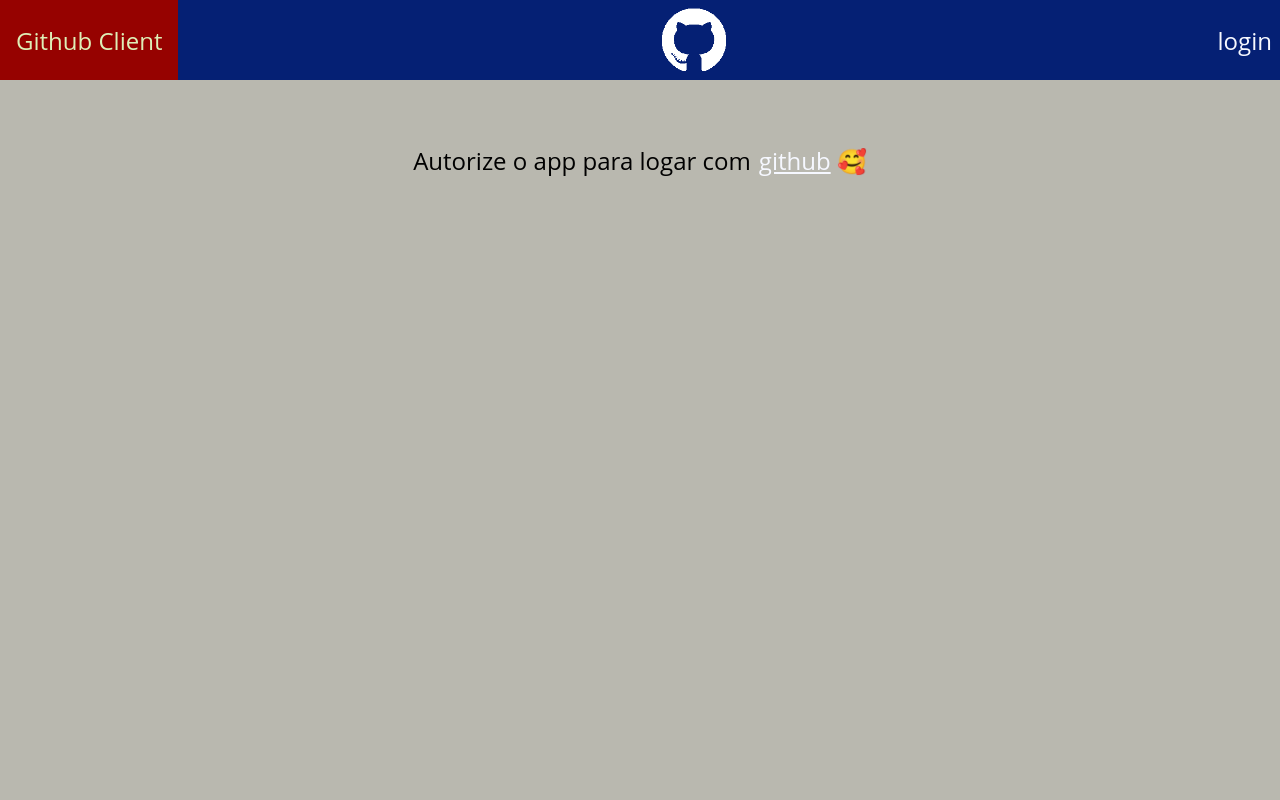
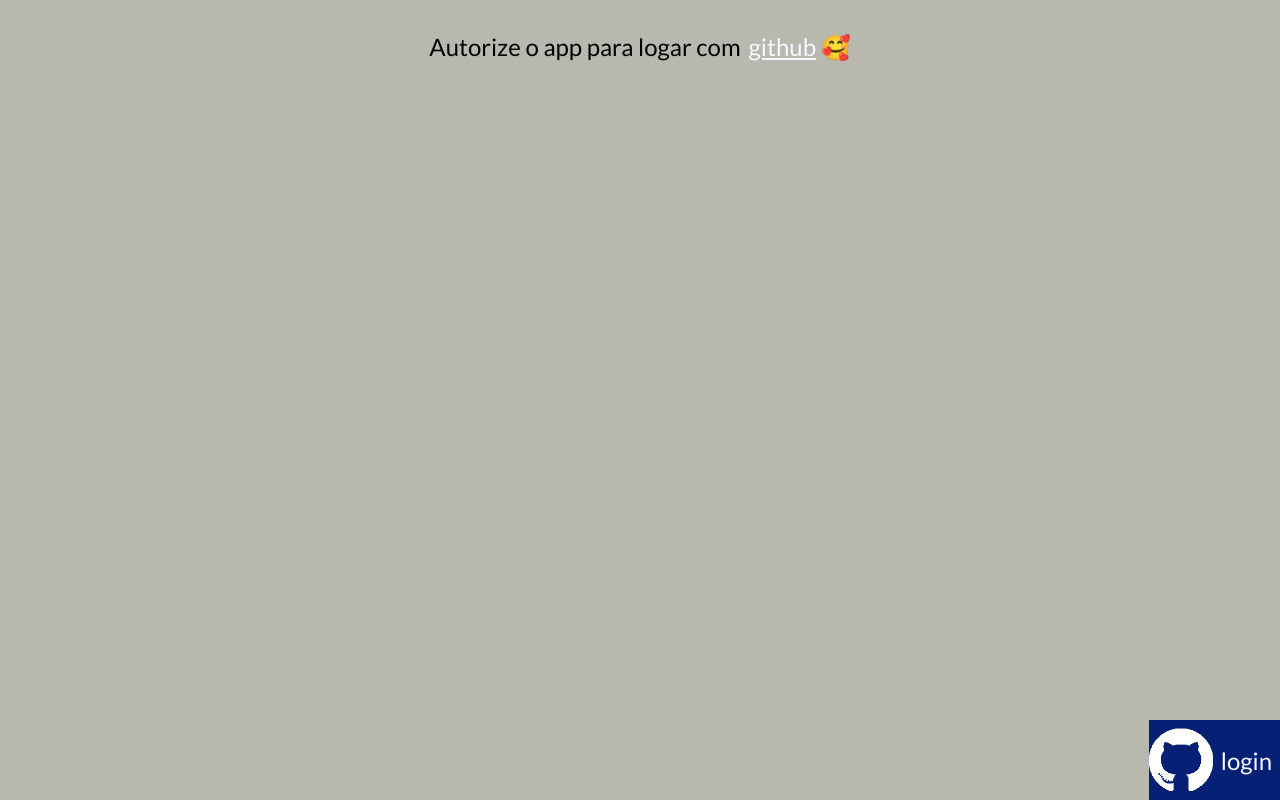
Before and after one commit to medeirosjoaquim/github-client, a React (Create React App) app: page /about in a window 1280 px wide. Built offline with nearby package versions, Linux system fonts and the light colour scheme.

Commit message:
cria card

```diff
--- a/public/index.html
+++ b/public/index.html
@@ -10,34 +10,12 @@
       content="Web site created using create-react-app"
     />
     <link rel="apple-touch-icon" href="%PUBLIC_URL%/logo192.png" />
-    <!--
-      manifest.json provides metadata used when your web app is installed on a
-      user's mobile device or desktop. See https://developers.google.com/web/fundamentals/web-app-manifest/
-    -->
     <link rel="manifest" href="%PUBLIC_URL%/manifest.json" />
-    <!--
-      Notice the use of %PUBLIC_URL% in the tags above.
-      It will be replaced with the URL of the `public` folder during the build.
-      Only files inside the `public` folder can be referenced from the HTML.
-
-      Unlike "/favicon.ico" or "favicon.ico", "%PUBLIC_URL%/favicon.ico" will
-      work correctly both with client-side routing and a non-root public URL.
-      Learn how to configure a non-root public URL by running `npm run build`.
-    -->
+    <link href="https://fonts.googleapis.com/css2?family=Lato&display=swap" rel="stylesheet">
     <title>Github Client</title>
   </head>
   <body>
     <noscript>You need to enable JavaScript to run this app.</noscript>
     <div id="root"></div>
-    <!--
-      This HTML file is a template.
-      If you open it directly in the browser, you will see an empty page.
-
-      You can add webfonts, meta tags, or analytics to this file.
-      The build step will place the bundled scripts into the <body> tag.
-
-      To begin the development, run `npm start` or `yarn start`.
-      To create a production bundle, use `npm run build` or `yarn build`.
-    -->
   </body>
 </html>
--- a/src/app.scss
+++ b/src/app.scss
@@ -9,12 +9,12 @@ html,
 #root {
   width: 100vw;
   height: 100vh;
-  overflow: hidden;
+  overflow-x: hidden;
   background-color: $pale;
 }
 
 body {
-  font-family: "Open Sans", sans-serif;
+  font-family: 'Lato', sans-serif;
   font-size: 1.5rem;
 }
 
@@ -51,8 +51,7 @@ a:hover {
 }
 
 .wrapper {
-  padding: 4rem;
-  height: 100vh;
+  padding: 2rem 4rem;
   opacity: 1;
   transition: 0.3s background-color, 0.3s opacity;
 }
@@ -110,3 +109,28 @@ a:hover {
 		transform: scale(1.75);
   }
 }
+// custom scrollbar
+/* width */
+::-webkit-scrollbar {
+  width: 10px;
+}
+
+/* Track */
+::-webkit-scrollbar-track {
+  box-shadow: inset 0 0 10px black;
+}
+
+/* Handle */
+::-webkit-scrollbar-thumb {
+  background: $darkOrange;
+  border-radius: 1rem;
+}
+
+/* Handle on hover */
+::-webkit-scrollbar-thumb:hover {
+  background: $peach;
+}
+
+.bold {
+  font-weight: bold;
+}
--- a/src/colors.scss
+++ b/src/colors.scss
@@ -7,3 +7,5 @@ $deepRed: #960200;
 $redAlert: #ff4242;
 $pale: #b9b8af;
 $ghostWhite: #f6f8ff;
+$darkOrange: #f58a07;
+$peach: #f9ab55;
--- a/src/components/dash/dashboard.tsx
+++ b/src/components/dash/dashboard.tsx
@@ -8,7 +8,7 @@ const STARRED_REPOSITORIES = gql`
     viewer {
       login
       name
-      starredRepositories(first: 15, after: $cursor) {
+      starredRepositories(first: 18, after: $cursor) {
         edges {
           cursor
           node {
--- a/src/components/repo-card/repo-card.styles.scss
+++ b/src/components/repo-card/repo-card.styles.scss
@@ -0,0 +1,30 @@
+.card {
+
+    background-color: #ddd;
+    padding: 1rem;
+    height: 12rem;
+    width: 32rem;
+    margin: .5rem;
+  }
+
+  .card-head {
+    font-size: 16px;
+    height: 25%;
+  }
+
+  .card-body {
+    position: relative;
+    width: 90%;
+    height: 75%;
+  }
+
+  .language {
+    position: absolute;
+    bottom: 0;
+    right: 0;
+  }
+  .stars {
+    position: absolute;
+    bottom: 0;
+    left: 0;
+  }
--- a/src/components/repo-card/repo-card.tsx
+++ b/src/components/repo-card/repo-card.tsx
@@ -9,16 +9,48 @@ const RepoCard = ({
   stargazers,
   url,
 }: StarredRepository) => {
-  return <div>
-      <ul>
-<li>id: {id}</li>
-<li>description: {description}</li>
-<li>name: {name}</li>
-<li>languague: {primaryLanguage.name}</li>
-<li>{url}</li>
-<li>total stars: {stargazers.totalCount}</li>
-      </ul>
-  </div>
+  return (
+    <div className="card">
+      <div className="card-head">
+        <span className="bold">
+          {name} {":"}{" "}
+        </span>
+        <span>{description}</span>
+      </div>
+      <div className="card-body">
+        <div className="language" style={{ textAlign: "end" }}>
+          <div
+            className="circle"
+            style={{
+              backgroundColor: primaryLanguage.color,
+              height: ".5rem",
+              width: ".5rem",
+              borderRadius: "25px",
+              display: "inline-block",
+              border: "1px solid #000",
+              marginRight: ".5rem",
+            }}
+          ></div>
+          <span className="bold" style={{ verticalAlign: "middle" }}>
+            {primaryLanguage.name}
+          </span>
+        </div>
+        <span className="bold stars" style={{ verticalAlign: "middle" }}>
+          stars: {stargazers.totalCount}
+        </span>
+      </div>
+    </div>
+  )
+  //   return <div>
+  //       <ul>
+  // <li>id: {id}</li>
+  // <li>description: {description}</li>
+  // <li>name: {name}</li>
+  // <li>languague: {primaryLanguage.name}</li>
+  // <li>{url}</li>
+  // <li>total stars: {stargazers.totalCount}</li>
+  //       </ul>
+  //   </div>
 }
 
 export default RepoCard
--- a/src/components/stars-list/stars-list.styles.scss
+++ b/src/components/stars-list/stars-list.styles.scss
@@ -1,9 +1,11 @@
 @import "../../colors.scss";
 .stars-list--container {
-    width: 60%;
-    height: 60%;
+    width: 90%;
+    height: 90%;
     margin: 0 auto;
-    text-align: center;
+    display: flex;
+    flex-wrap: wrap;
+    justify-content: center;
     &--disclaimer {
         margin-right: .5rem;
     }
--- a/src/components/stars-list/stars-list.tsx
+++ b/src/components/stars-list/stars-list.tsx
@@ -7,13 +7,10 @@ const StarsList = ({ name, starredRepositories }: Viewer) => {
   console.log(starredRepositories)
   return (
     <div className="stars-list--container">
-      <div>olá {name}!</div>
-      <div>
-        essas são suas estrelas:{" "}
-        <div style={{ display: "flex", flexWrap: 'wrap' }}>
           {starredRepositories.edges.map((repo) => (
             // todo, montar card do repositorio
             <RepoCard
+            key={repo.cursor}
             id={repo.node.id}
             description={repo.node.description}
             name={repo.node.name}
@@ -22,9 +19,8 @@ const StarsList = ({ name, starredRepositories }: Viewer) => {
             url={repo.node.url}
             ></RepoCard>
           ))}
-        </div>
       </div>
-    </div>
+
   )
 }
 
--- a/src/components/top-bar/top-bar.styles.scss
+++ b/src/components/top-bar/top-bar.styles.scss
@@ -1,7 +1,9 @@
 @import "../../colors.scss";
 
 .top-bar {
-  width: 100%;
+  position: fixed;
+  bottom: 0;
+  right: 0;
   &--container {
     display: flex;
     align-items: center;
@@ -9,8 +11,7 @@
     color: $greenTea;
     background-color: $deepBlue;
     height: 5rem;
-    & .logo {
-      padding: 0 1rem;
+    & .app-name {
       background-color: $deepRed;
     }
     & .icon {
--- a/src/components/top-bar/top-bar.tsx
+++ b/src/components/top-bar/top-bar.tsx
@@ -1,21 +1,31 @@
-import React, { useContext } from "react"
+import React, { useContext, useState } from "react"
 
 import { LoginContext } from "../../context/auth.context"
 
-import GithubIcon from './assets/images/logo.png'
+import GithubIcon from "./assets/images/logo.png"
 import "./top-bar.styles.scss"
 
 const TopBar = () => {
   const [login, setLogin] = useContext(LoginContext)
+  const [hover, setHover] = useState(false)
   return (
+    <div className="top-bar">
       <div className="top-bar--container">
-      <div className="top-bar--container logo">Github Client</div>
-      <div className="top-bar--container icon"><img src={GithubIcon} alt="github icon"/></div>
+        {/* <div className="top-bar--container app-name" style={{display: hover ? 'initial' : 'none', padding: '1rem'}}>Github Client</div> */}
+        <div className="top-bar--container icon">
+          <img src={GithubIcon} alt="github icon" />
+        </div>
         <div className="top-bar--container links">
           {login.token ? (
-          <div className="links">
+            <div
+              className="links"
+              onMouseEnter={() => setHover(true)}
+              onMouseLeave={() => setHover(false)}
+            >
+              <div id="logout" onClick={() => setLogin({ token: undefined })}>
+                logout
+              </div>
               <div className="greetings">{login.login}!</div>
-            <div id="logout" onClick={() => setLogin({token: undefined})}>logout</div>
             </div>
           ) : (
             <a href="https://github.com/login/oauth/authorize?client_id=06d336ae0bf6f95399f8">
@@ -24,6 +34,7 @@ const TopBar = () => {
           )}
         </div>
       </div>
+    </div>
   )
 }
 
```
Lines whose indentation alone changed are shown as unchanged.
